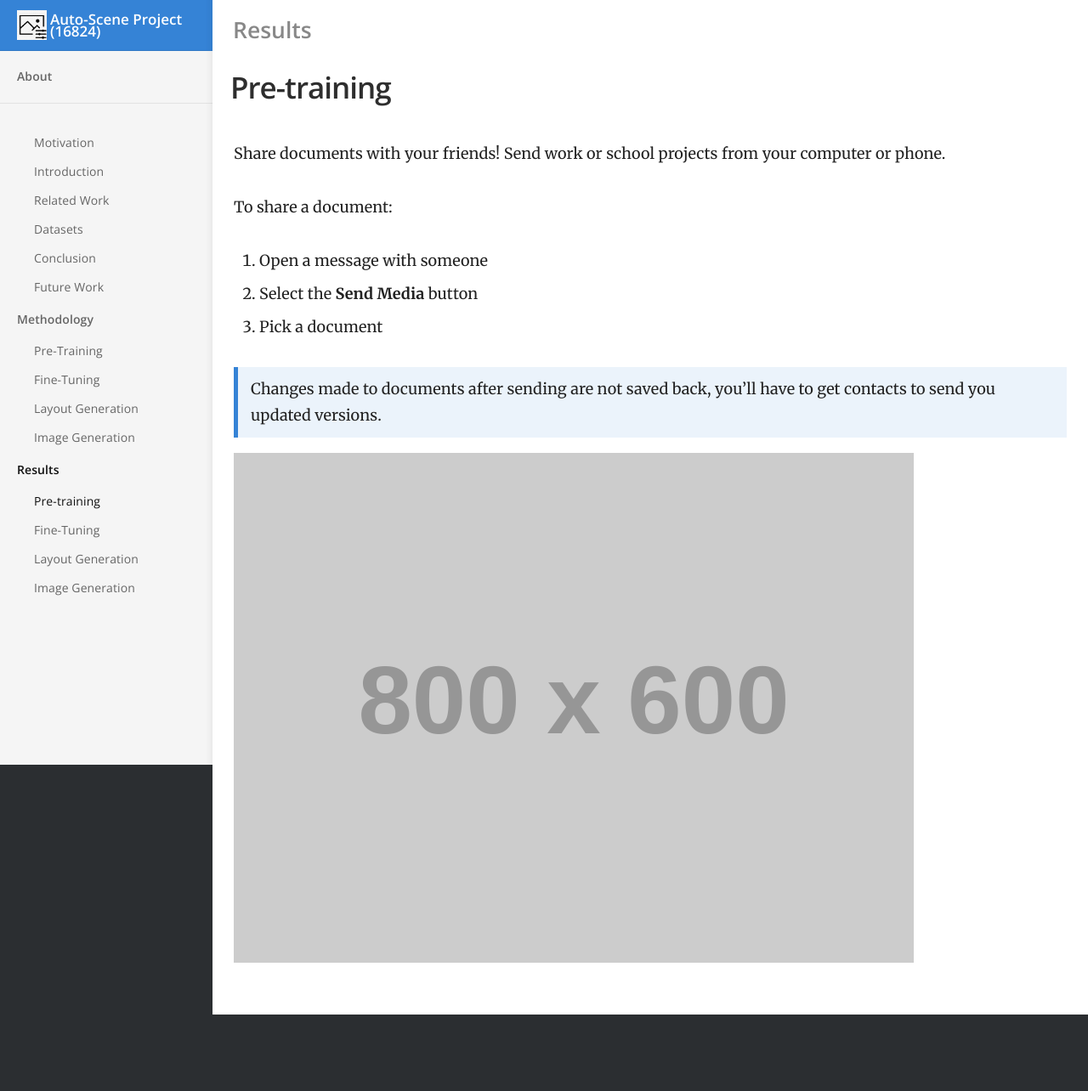
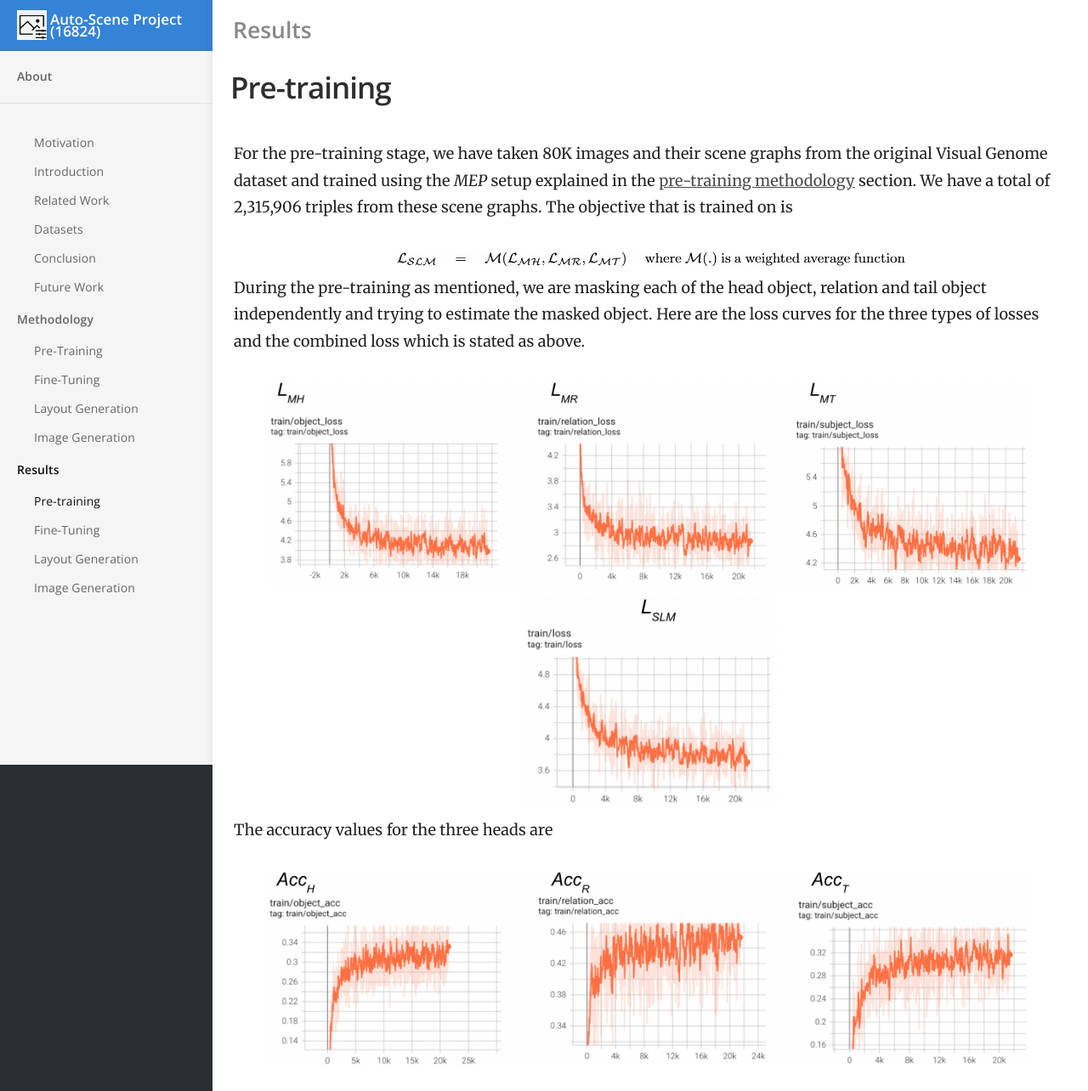
Before and after one commit to bhanu77prakash/scene-edit.github.io, a Jekyll site: the page built from _docs/Results/Pre-training.md, in a window 1280 px wide. Shown: the whole page at 85% size. Built offline with Jekyll 4.4.1, drawn with Linux system fonts in a browser that asks for light colours; before the commit the page ends 1194 px from its top, so only the background shows below that.

Commit message:
updated website

```diff
--- a/_docs/Results/Pre-training.md
+++ b/_docs/Results/Pre-training.md
@@ -4,14 +4,23 @@ category: Results
 order: 1
 ---
 
-Share documents with your friends! Send work or school projects from your computer or phone.
+For the pre-training stage, we have taken 80K images and their scene graphs from the original Visual Genome dataset and trained using the *MEP* setup explained in the [pre-training methodology](../../Methodology/Pre-training) section. We have a total of 2,315,906 triples from these scene graphs. The objective that is trained on is
+<center>
+<img src="../../images/objective.png" alt="objective" style="width:600px;"/>
+<br>
+</center>
+During the pre-training as mentioned, we are masking each of the head object, relation and tail object independently and trying to estimate the masked object. Here are the loss curves for the three types of losses and the combined loss which is stated as above.
+<center>
+<img src="../../images/loss_curves.png" alt="objective" style="width:900px;"/>
+<br>
+</center>
+<center>
+<img src="../../images/combined_loss.png" alt="objective" style="width:300px;"/>
+<br>
+</center>
 
-To share a document:
-
-1. Open a message with someone
-2. Select the **Send Media** button
-3. Pick a document
-
-> Changes made to documents after sending are not saved back, you'll have to get contacts to send you updated versions.
-
-![](//placehold.it/800x600)
+The accuracy values for the three heads are
+<center>
+<img src="../../images/acc_curves.png" alt="objective" style="width:900px;"/>
+<br>
+</center>
```
Also changed, not shown: images/acc_curves.png (added), images/combined_loss.png (added), images/loss_curves.png (added), images/objective.png (added).
